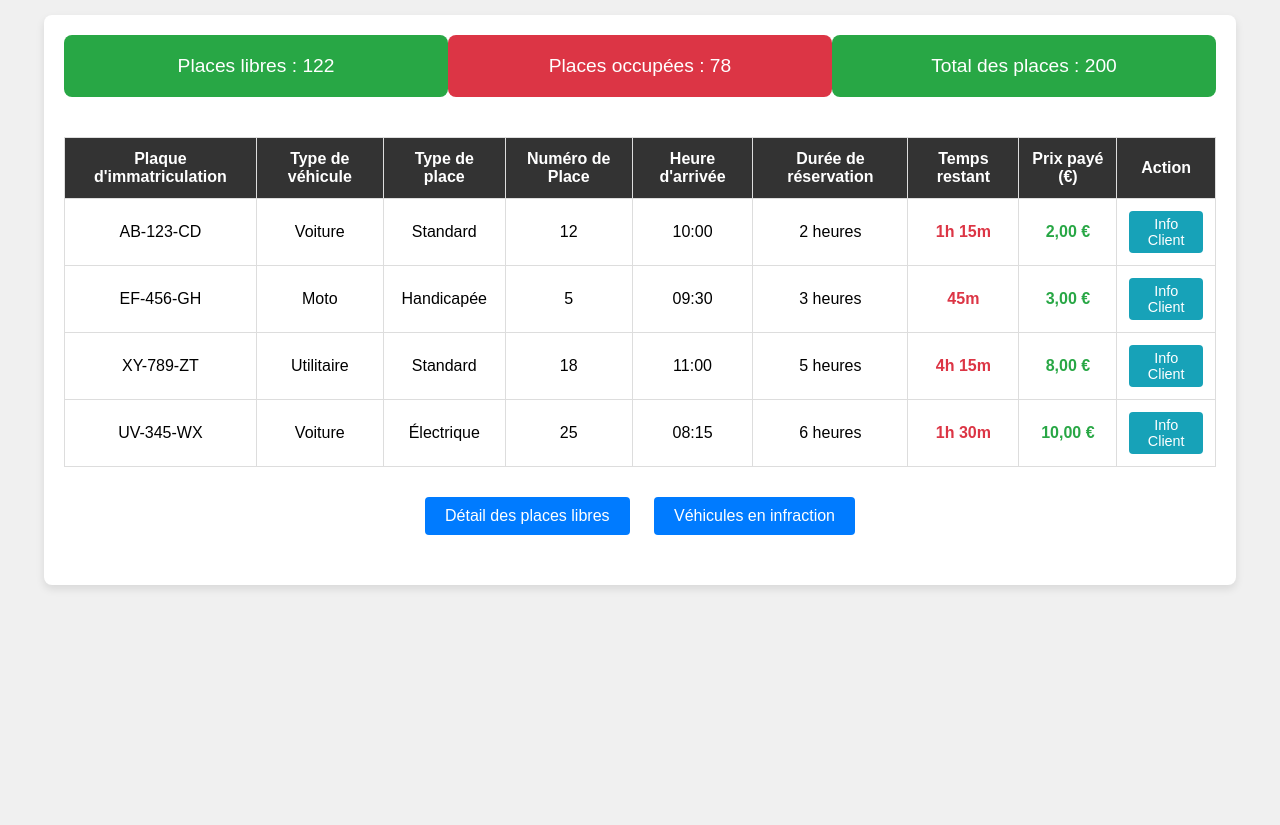
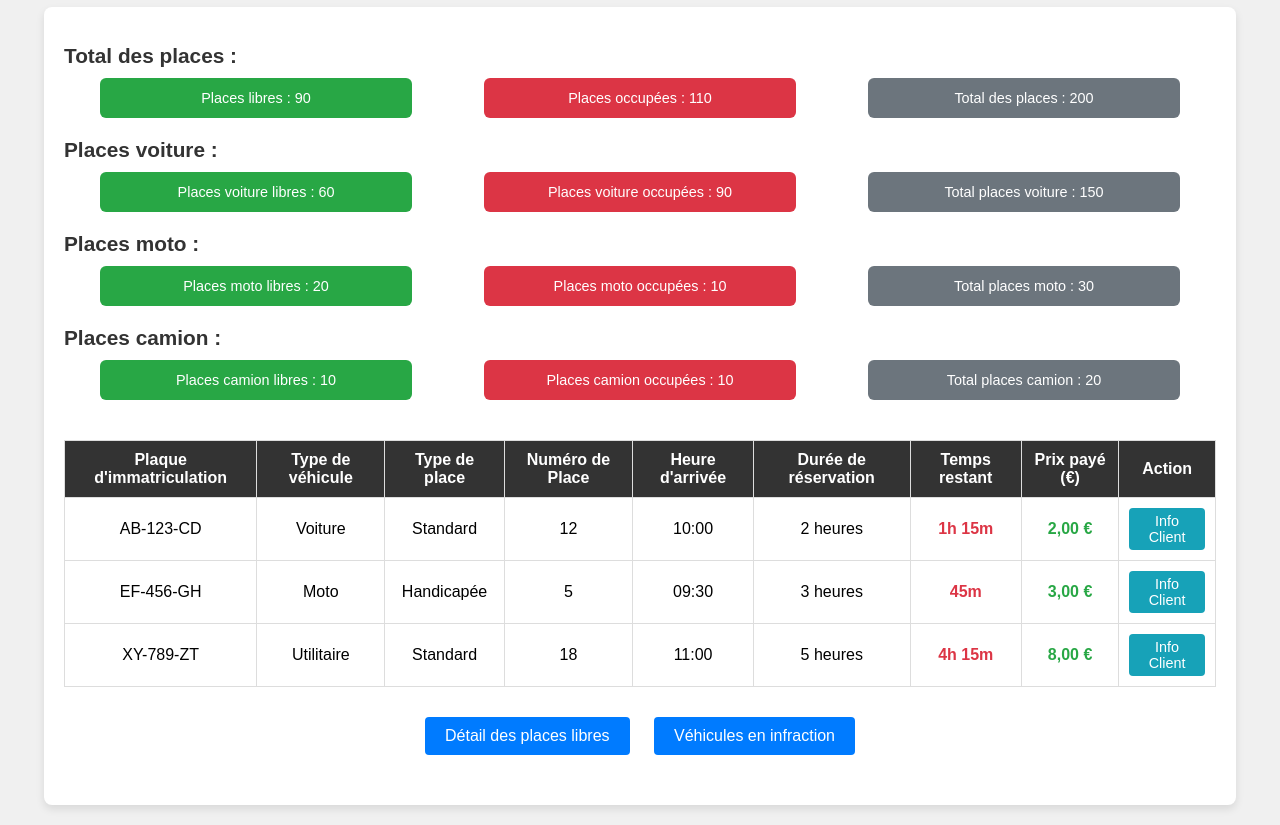
Before and after one commit to RyanKHOU/IT-5111E-equipe1, a plain HTML site: page page_accueil.html in a window 1280 px wide. Shown: the part 70-895 px from the top of the page. Before the commit the page ends 800 px from the top, so only its background shows below. Drawn offline with Linux system fonts and the light colour scheme.

Commit message:
modif page accueil

```diff
--- a/page_accueil.html
+++ b/page_accueil.html
@@ -21,7 +21,7 @@
 
         h1 {
             margin: 0;
-            font-size: 2.5em;
+            font-size: 2em;
         }
 
         .container {
@@ -33,28 +33,41 @@
             box-shadow: 0px 4px 8px rgba(0, 0, 0, 0.1);
         }
 
-        .summary {
+        /* Réduit la taille des titres */
+        h2 {
+            font-size: 1.3em;
+            color: #333;
+            margin-bottom: 10px;
+        }
+
+        /* Réduit la taille des résumés */
+        .summary, .vehicle-summary {
             display: flex;
             justify-content: space-around;
             margin-bottom: 20px;
+            font-size: 0.9em;
         }
 
-        .summary div {
+        .summary div, .vehicle-summary div {
+            padding: 12px;
+            border-radius: 6px;
+            width: 25%;
+            text-align: center;
+        }
+
+        .summary .free, .vehicle-summary .free {
             background-color: #28a745;
             color: #fff;
-            padding: 20px;
-            border-radius: 8px;
-            width: 30%;
-            text-align: center;
-            font-size: 1.2em;
         }
 
-        .summary .occupied {
+        .summary .occupied, .vehicle-summary .occupied {
             background-color: #dc3545;
+            color: #fff;
         }
 
-        .summary .free {
-            background-color: #28a745;
+        .summary .total, .vehicle-summary .total {
+            background-color: #6c757d;
+            color: #fff;
         }
 
         .table-container {
@@ -68,7 +81,7 @@
         }
 
         th, td {
-            padding: 12px;
+            padding: 10px;
             text-align: center;
             border: 1px solid #ddd;
         }
@@ -130,16 +143,57 @@
     </header>
 
     <div class="container">
-        <!-- Résumé rapide des places -->
+        <!-- Résumé rapide du parking total -->
+        <h2>Total des places :</h2>
         <div class="summary">
             <div class="free">
-                Places libres : <span id="places-libres">122</span>
+                Places libres : <span id="places-libres">90</span>
             </div>
             <div class="occupied">
-                Places occupées : <span id="places-occupees">78</span>
+                Places occupées : <span id="places-occupees">110</span>
             </div>
             <div class="total">
                 Total des places : <span id="total-places">200</span>
+            </div>
+        </div>
+
+        <!-- Résumé des places par type de véhicule -->
+        <h2>Places voiture :</h2>
+        <div class="vehicle-summary">
+            <div class="free">
+                Places voiture libres : <span id="places-voiture-libres">60</span>
+            </div>
+            <div class="occupied">
+                Places voiture occupées : <span id="places-voiture-occupees">90</span>
+            </div>
+            <div class="total">
+                Total places voiture : <span id="total-voiture">150</span>
+            </div>
+        </div>
+
+        <h2>Places moto :</h2>
+        <div class="vehicle-summary">
+            <div class="free">
+                Places moto libres : <span id="places-moto-libres">20</span>
+            </div>
+            <div class="occupied">
+                Places moto occupées : <span id="places-moto-occupees">10</span>
+            </div>
+            <div class="total">
+                Total places moto : <span id="total-moto">30</span>
+            </div>
+        </div>
+
+        <h2>Places camion :</h2>
+        <div class="vehicle-summary">
+            <div class="free">
+                Places camion libres : <span id="places-camion-libres">10</span>
+            </div>
+            <div class="occupied">
+                Places camion occupées : <span id="places-camion-occupees">10</span>
+            </div>
+            <div class="total">
+                Total places camion : <span id="total-camion">20</span>
             </div>
         </div>
 
@@ -193,17 +247,6 @@
                         <td class="price">8,00 €</td>
                         <td><button class="info-button">Info Client</button></td>
                     </tr>
-                    <tr>
-                        <td>UV-345-WX</td>
-                        <td>Voiture</td>
-                        <td>Électrique</td>
-                        <td>25</td>
-                        <td>08:15</td>
-                        <td>6 heures</td>
-                        <td class="time-remaining">1h 30m</td>
-                        <td class="price">10,00 €</td>
-                        <td><button class="info-button">Info Client</button></td>
-                    </tr>
                 </tbody>
             </table>
         </div>
```
